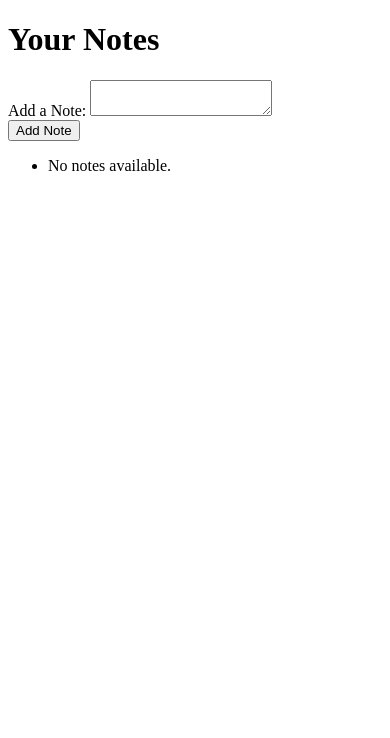
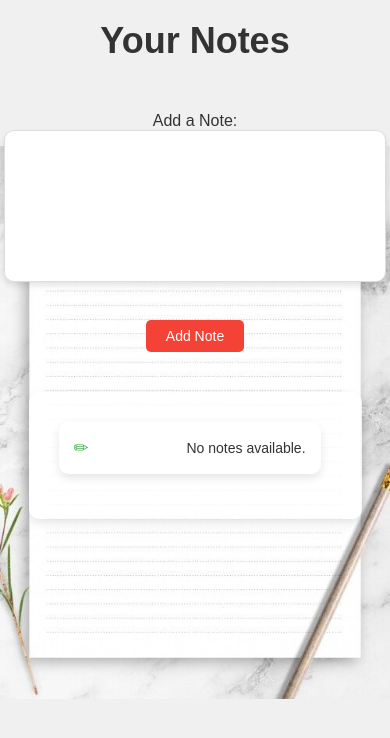
Before and after one commit to rodapoyraz/SK_Food_Suggestion, a Flask app: page /notes in a window 390 px wide. Shown: the top 738 px of the page. Run offline with Flask 3, Linux system fonts and the light colour scheme; a user stored in the database is signed in; data that the repository does not hold is empty.

Commit message:
I edited the note page.I added pictures to the background.I created tables to make it easier to take notes,I adjusted the text backgrounds,the height of the tables.I made the favorite page more understandable.I tried to make the introductions on the main page more elegant.I made the backgrounds of the main,note,favorite,suggestion pages the same tone.In short,I made changes to make our page more beautiful and understanding.

```diff
--- a/templates/notes.html
+++ b/templates/notes.html
@@ -4,9 +4,138 @@
     <meta charset="UTF-8">
     <meta name="viewport" content="width=device-width, initial-scale=1.0">
     <title>Notes</title>
+    <style>
+
+        body {
+            background: url('/static/images/backgroundnote.jpeg') no-repeat center center fixed;
+            background-size: contain;
+            background-color: #f0f0f0;
+            font-family: 'Arial', sans-serif;
+            margin: 0;
+            padding: 0;
+            color: #333;
+        }
+
+
+        h1 {
+            text-align: center;
+            font-size: 36px;
+            margin-top: 20px;
+            color: #333;
+        }
+
+
+        form {
+            display: flex;
+            flex-direction: column;
+            align-items: center;
+            margin-top: 50px;
+        }
+
+
+        textarea {
+            width: 350px;
+            height: 120px;
+            padding: 15px;
+            margin-bottom: 20px;
+            border-radius: 10px;
+            border: 1px solid #ddd;
+            resize: none;
+            font-size: 16px;
+            box-shadow: 0 4px 6px rgba(0, 0, 0, 0.1);
+            transition: all 0.3s ease;
+        }
+
+        textarea:focus {
+            border-color: #2575fc;
+            box-shadow: 0 0 10px rgba(37, 117, 252, 0.6);
+            outline: none;
+        }
+
+
+        button {
+            background-color: #4CAF50;
+            color: white;
+            border: none;
+            padding: 15px 30px;
+            cursor: pointer;
+            border-radius: 8px;
+            font-size: 16px;
+            transition: background-color 0.3s ease, transform 0.3s ease;
+        }
+
+        button:hover {
+            background-color: #45a049;
+            transform: scale(1.1);
+        }
+
+
+        ul {
+            list-style-type: none;
+            padding: 0;
+            margin: 40px auto;
+            width: 70%;
+            max-width: 400px;
+            position: relative;
+            background-color: rgba(255, 255, 255, 0.8);
+            border-radius: 10px;
+            padding: 30px;
+            box-shadow: 0 4px 10px rgba(0, 0, 0, 0.1);
+            max-height: 400px;
+            overflow-y: auto;
+        }
+
+
+        li {
+            background-color: rgba(255, 255, 255, 0.8);
+            padding: 15px;
+            margin-bottom: 15px;
+            border-radius: 10px;
+            box-shadow: 0 4px 10px rgba(0, 0, 0, 0.1);
+            display: flex;
+            justify-content: space-between;
+            align-items: center;
+            color: #333;
+            font-size: 14px;
+            transition: background-color 0.3s ease;
+            word-wrap: break-word;
+            max-width: 85%;
+            height: auto;
+        }
+
+        li:hover {
+            background-color: #f1f1f1;
+        }
+
+
+        li::before {
+            content: "\270F";
+            font-size: 18px;
+            color: #4CAF50;
+            margin-right: 10px;
+        }
+
+
+        form button {
+            background-color: #f44336;
+            padding: 8px 20px;
+            font-size: 14px;
+            border-radius: 5px;
+        }
+
+        form button:hover {
+            background-color: #e53935;
+        }
+
+
+        li form {
+            display: block;
+            margin-top: 10px;
+        }
+    </style>
 </head>
 <body>
-    <h1>Your Notes</h1>
+    <h1>Your Notes</h1> <!--Title -->
     <form action="/add_note" method="POST">
         <label for="note">Add a Note:</label>
         <textarea name="note" required></textarea>
--- a/templates/suggestions.html
+++ b/templates/suggestions.html
@@ -5,6 +5,7 @@
     <title>Advanced Food Suggestions</title>
     <style>
         body {
+            background-color: #d3d3d3;
             font-family: Arial, sans-serif;
             padding: 20px;
         }
@@ -54,7 +55,7 @@
                 <option value="Mexican">Mexican</option>
                 <option value="Chinese">Chinese</option>
                 <option value="Japanese">Japanese</option>
-                <!-- Add more cuisines as needed -->
+
             </select>
         </div>
 
```
Also changed, not shown: templates/favorites.html (+77 -2 lines), templates/main.html (+64 -15 lines), static/images/backgroundnote.jpeg (added). Lines whose indentation alone changed are shown as unchanged.
